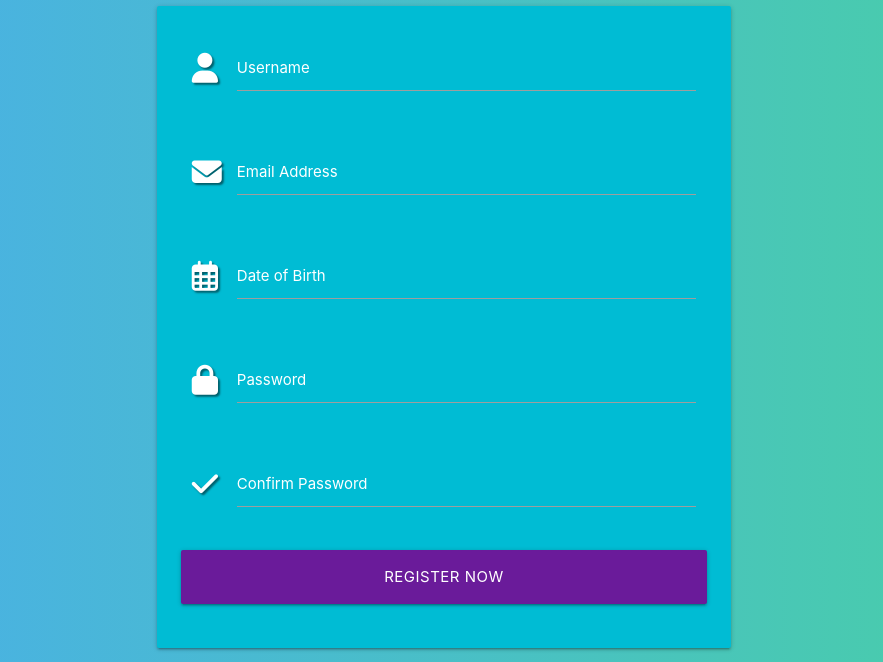
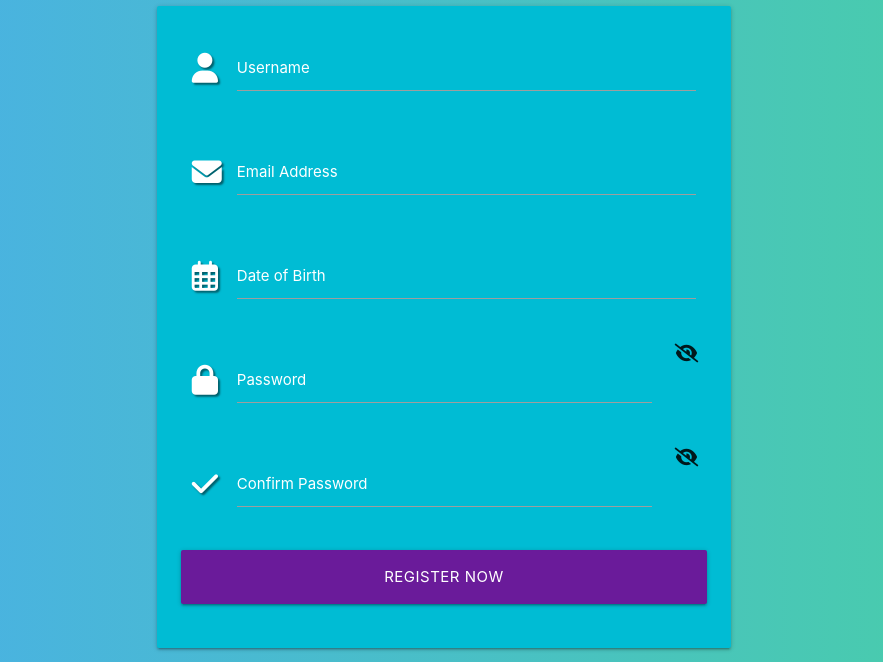
Before and after one commit to JeyAsare/fithub, a Flask app: page /register in a window 1280 px wide. Shown: the part 160-822 px from the top of the page, without its empty margins (196-1079 px from the left). Run offline with Flask 3, Linux system fonts and the light colour scheme; some libraries are stand-ins or nearby versions; some web fonts are replaced.

Commit message:
added visibility function to passwords

```diff
--- a/static/js/script.js
+++ b/static/js/script.js
@@ -14,3 +14,17 @@ $(document).ready(function(){
       });
     $('.modal').modal();
   });
+
+  function visibility(event) {
+    let element = event.target.parentNode.parentNode;
+    let input = element.querySelector("input");
+    if (input.type === 'password') {
+      input.type = 'text';
+      event.target.classList.remove('fa-eye-slash');
+      event.target.classList.add('fa-eye');
+    } else {
+      input.type = 'password';
+      event.target.classList.remove('fa-eye');
+      event.target.classList.add('fa-eye-slash');
+    }
+  }
--- a/templates/login.html
+++ b/templates/login.html
@@ -19,12 +19,15 @@
                 </div>
                 <!-- Password -->
                 <div class="row">
-                    <div class="input-field col s12">
+                    <div class="input-field col s11">
                         <i class="fa-solid fa-lock prefix white-text text-shadow"></i>
                         <input id="password" name="password"
                         type="password" class="validate" pattern="^[a-zA-Z0-9]{7,18}$"
                         minlength="7" maxlength="18" required>
                         <label for="password" class="white-text">Password</label>
+                    </div>
+                    <div class="col s1">
+                        <i class="fa-solid fa-eye-slash fa-lg" onclick="visibility(event)"></i>
                     </div>
                 </div>
                 <!-- submit button-->
--- a/templates/register.html
+++ b/templates/register.html
@@ -36,22 +36,28 @@
                 </div>
                 <!-- Password -->
                 <div class="row">
-                    <div class="input-field col s12">
+                    <div class="input-field col s11">
                         <i class="fa-solid fa-lock prefix white-text text-shadow"></i>
                         <input id="password" name="password"
                         type="password" class="validate" pattern="^[a-zA-Z0-9]{7,18}$"
                         minlength="7" maxlength="18" required>
                         <label for="password" class="white-text">Password</label>
                     </div>
+                    <div class="col s1">
+                        <i class="fa-solid fa-eye-slash fa-lg" onclick="visibility(event)"></i>
+                    </div>
                 </div>
                 <!-- Confirm Password -->
                 <div class="row">
-                    <div class="input-field col s12">
+                    <div class="input-field col s11">
                         <i class="fa-solid fa-check prefix white-text text-shadow"></i>
                         <input id="confirm_password" name="confirm_password"
                         type="password" class="validate" pattern="^[a-zA-Z0-9]{7,18}$"
                         minlength="7" maxlength="18" required>
                         <label for="confirm_password" class="white-text">Confirm Password</label>
+                    </div>
+                    <div class="col s1">
+                        <i class="fa-solid fa-eye-slash fa-lg" onclick="visibility(event)"></i>
                     </div>
                 </div>
                 <!-- submit button-->
```
